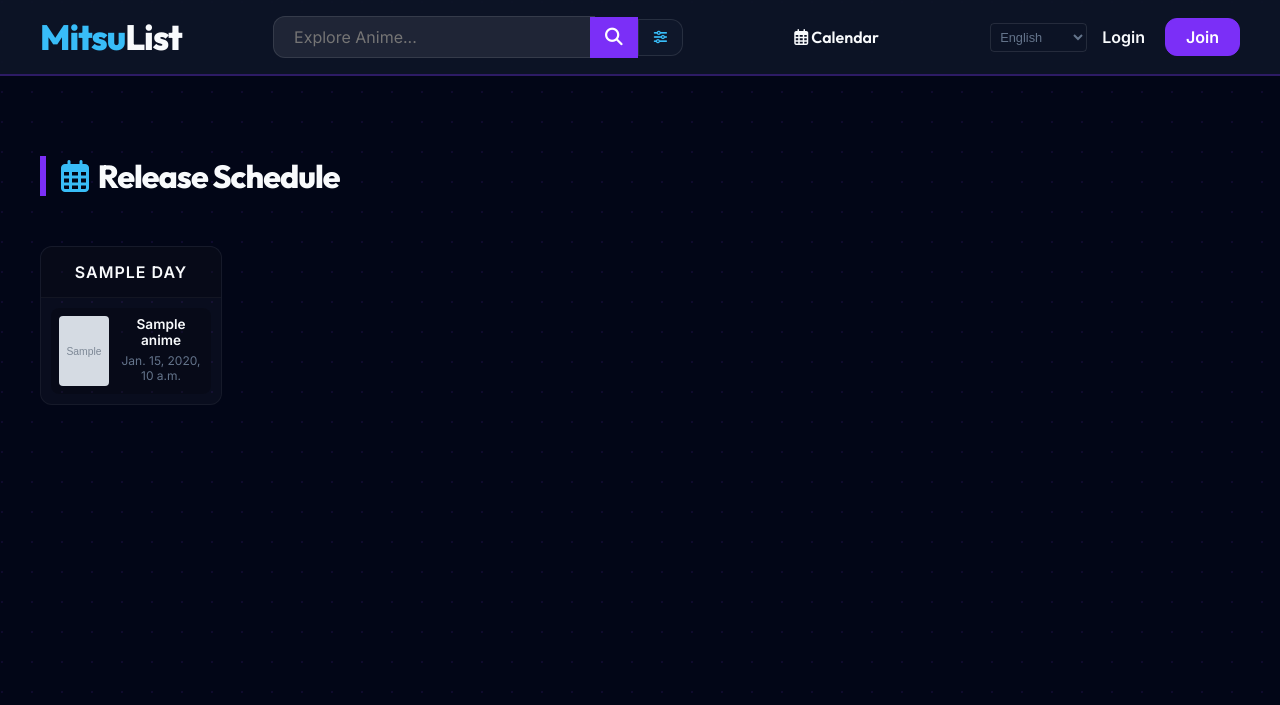
After one commit to IdzaYar120/MitsuList, a Django app: template app/templates/calendar.html in a window 1280 px wide. The commit adds this page. Shown: the top 705 px of the page. Run offline with Django 5.2, Linux system fonts and the light colour scheme; the template is opened without the code that fills it: most values are stand-ins (such as "Sample title", 1, 10 or a date in 2020); grey boxes marked "Sample" are stand-in pictures.

Commit message:
Implement Release Calendar, MAL Import, and i18n

```diff
--- a/app/templates/base.html
+++ b/app/templates/base.html
@@ -46,6 +46,11 @@
                 <button id="toggle-filters" title="Advanced Filters"
                     style="border-radius: 0 var(--border-radius) var(--border-radius) 0; background: var(--color-secondary); border: 1px solid rgba(255, 255, 255, 0.1); color: var(--color-accent); padding: 10px 15px; cursor: pointer; transition: var(--transition);"><i
                         class="fa-solid fa-sliders"></i></button>
+            </div>
+            <div style="margin-left: 20px;">
+                <a href="{% url 'calendar' %}" style="color: var(--color-text); text-decoration: none; font-weight: 600; font-family: var(--font-header); transition: var(--transition);">
+                    <i class="fa-regular fa-calendar-days"></i> Calendar
+                </a>
             </div>
             <div id="auth-links"
                 style="margin-left: 20px; font-family: var(--font-body); font-weight: 600; display: flex; align-items: center;">
--- /dev/null
+++ b/app/templates/calendar.html
@@ -0,0 +1,175 @@
+{% extends 'base.html' %}
+{% load static %}
+
+{% block content %}
+<style>
+    .calendar-container {
+        padding: 40px;
+        max-width: 1400px;
+        margin: 0 auto;
+    }
+
+    .calendar-header {
+        display: flex;
+        align-items: center;
+        margin-bottom: 30px;
+        font-family: var(--font-header);
+    }
+
+    .calendar-header h1 {
+        font-size: 2rem;
+        font-weight: 800;
+        letter-spacing: -1px;
+    }
+
+    .calendar-grid {
+        display: grid;
+        grid-template-columns: repeat(7, 1fr);
+        gap: 15px;
+        overflow-x: auto;
+        padding-bottom: 20px;
+    }
+
+    .calendar-day-column {
+        background: rgba(255, 255, 255, 0.03);
+        border-radius: 12px;
+        border: 1px solid rgba(255, 255, 255, 0.05);
+        min-width: 180px;
+        display: flex;
+        flex-direction: column;
+    }
+
+    .calendar-day-header {
+        padding: 15px;
+        background: rgba(0, 0, 0, 0.2);
+        border-radius: 12px 12px 0 0;
+        text-align: center;
+        font-weight: 700;
+        text-transform: uppercase;
+        letter-spacing: 1px;
+        border-bottom: 1px solid rgba(255, 255, 255, 0.05);
+    }
+
+    .calendar-day-header.today {
+        background: var(--color-primary);
+        color: white;
+    }
+
+    .calendar-anime-list {
+        padding: 10px;
+        flex-grow: 1;
+        display: flex;
+        flex-direction: column;
+        gap: 10px;
+    }
+
+    .calendar-card {
+        display: flex;
+        gap: 10px;
+        background: rgba(0, 0, 0, 0.2);
+        padding: 8px;
+        border-radius: 8px;
+        transition: transform 0.2s, background 0.2s;
+        text-decoration: none;
+        color: var(--color-text);
+        position: relative;
+    }
+
+    .calendar-card:hover {
+        transform: translateY(-2px);
+        background: rgba(255, 255, 255, 0.1);
+    }
+
+    .calendar-card.following {
+        border: 1px solid gold;
+        box-shadow: 0 0 10px rgba(255, 215, 0, 0.2);
+    }
+
+    .calendar-card-img {
+        width: 50px;
+        height: 70px;
+        object-fit: cover;
+        border-radius: 4px;
+        flex-shrink: 0;
+    }
+
+    .calendar-card-info {
+        overflow: hidden;
+    }
+
+    .calendar-card-title {
+        font-size: 0.85rem;
+        font-weight: 600;
+        margin-bottom: 4px;
+        display: -webkit-box;
+        -webkit-line-clamp: 2;
+        -webkit-box-orient: vertical;
+        overflow: hidden;
+        line-height: 1.2;
+    }
+
+    .calendar-card-time {
+        font-size: 0.75rem;
+        color: var(--color-muted);
+        display: block;
+    }
+
+    .following-badge {
+        position: absolute;
+        top: -5px;
+        right: -5px;
+        background: gold;
+        color: black;
+        width: 18px;
+        height: 18px;
+        border-radius: 50%;
+        display: flex;
+        align-items: center;
+        justify-content: center;
+        font-size: 0.6rem;
+        box-shadow: 0 2px 5px rgba(0,0,0,0.5);
+    }
+
+    @media (max-width: 1200px) {
+        .calendar-grid {
+            grid-template-columns: repeat(4, 1fr);
+        }
+    }
+
+    @media (max-width: 768px) {
+        .calendar-grid {
+            grid-template-columns: repeat(1, 1fr);
+        }
+    }
+</style>
+
+<div class="calendar-container">
+    <div class="calendar-header">
+        <h1><i class="fa-regular fa-calendar-days" style="color: var(--color-accent);"></i>&nbsp;&nbsp;Release Schedule</h1>
+    </div>
+
+    <div class="calendar-grid">
+        {% for day, anime_list in calendar_data %}
+        <div class="calendar-day-column">
+            <div class="calendar-day-header {% if day == today %}today{% endif %}">
+                {{ day }}
+            </div>
+            <div class="calendar-anime-list">
+                {% for anime in anime_list %}
+                <a href="{% url 'anime-view' anime.mal_id %}" class="calendar-card {% if anime.is_following %}following{% endif %}">
+                    <img src="{{ anime.images.jpg.image_url }}" alt="{{ anime.title }}" class="calendar-card-img" loading="lazy">
+                    <div class="calendar-card-info">
+                        <div class="calendar-card-title">{{ anime.title }}</div>
+                        <span class="calendar-card-time">{{ anime.broadcast.time|default:"??" }}</span>
+                        {% if anime.is_following %}
+                            <div class="following-badge"><i class="fa-solid fa-star"></i></div>
+                        {% endif %}
+                    </div>
+                </a>
+                {% endfor %}
+            </div>
+        </div>
+        {% endfor %}
+    </div>
+</div>
+{% endblock %}
--- a/app/urls.py
+++ b/app/urls.py
@@ -6,4 +6,5 @@ urlpatterns = [
     path("anime/<int:anime_id>/", views.anime_detail, name="anime-view"),
     path("api/search/", views.api_proxy_search, name="api-proxy"), # Changed to use query params
     path("api/genres/", views.get_genres, name="api-genres"),
+    path("calendar/", views.calendar_view, name="calendar"),
 ]
--- a/users/urls.py
+++ b/users/urls.py
@@ -12,7 +12,8 @@ urlpatterns = [
     path('logout/', views.logout_view, name='logout'),
     path('api/save-search/', views.save_search, name='save-search'),
     path('api/saved-searches/', views.list_saved_searches, name='saved-searches'),
-    path('api/anime/update/', views.update_anime_status, name='update_anime_status'),
+    path('api/update-status/', views.update_anime_status, name='update-status'),
+    path('import/', views.import_list, name='import_list'),
     path('api/anime/status/<int:anime_id>/', views.get_user_anime_status, name='get_user_anime_status'),
     path('profile/review/', views.create_review, name='create_review'),
 ]
```
Also changed, not shown: app/models.py (+11 -0 lines), app/services.py (+65 -6 lines), app/views.py (+56 -8 lines), users/templates/users/import.html (added, +47 -0 lines), users/templates/users/profile.html (+19 -16 lines), users/views.py (+56 -0 lines), app/migrations/0004_animeschedule.py (added), locale/uk/LC_MESSAGES/django.po, 1 other file.
